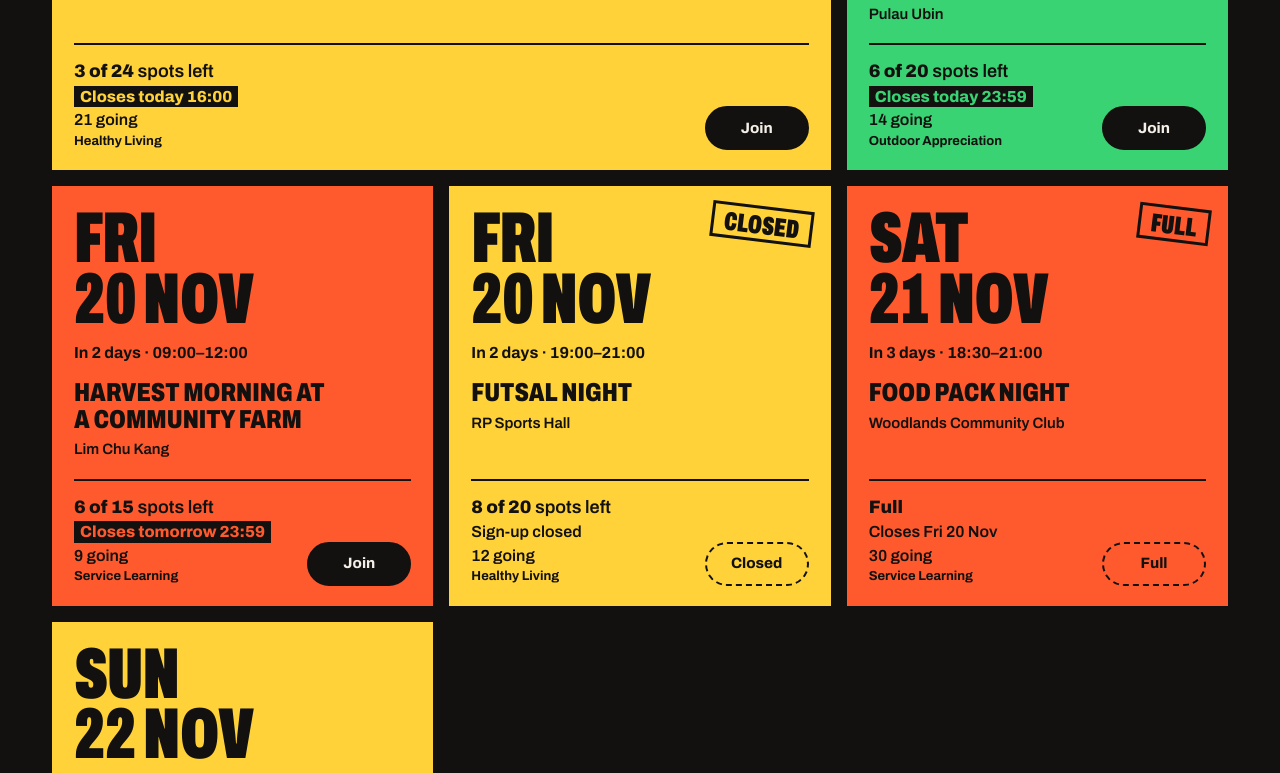
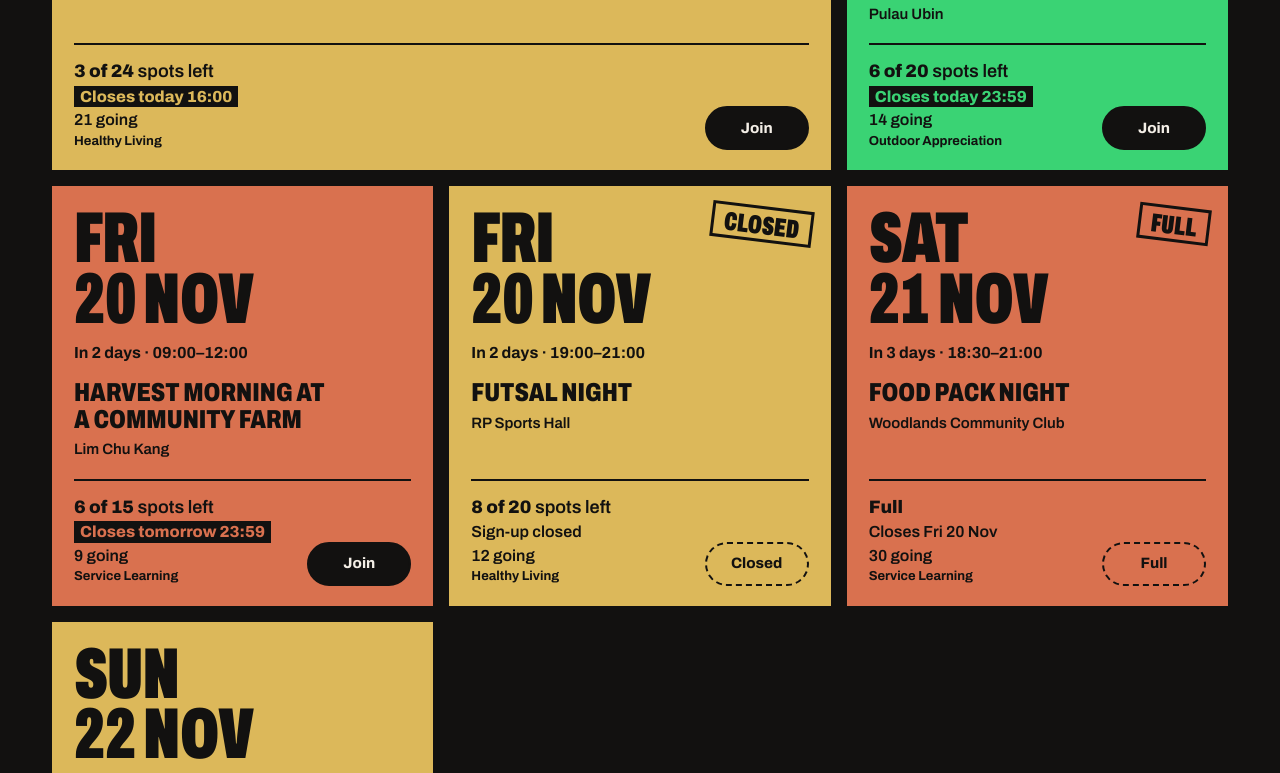
Before and after one commit to X-M2/C295-Front-end, a plain HTML site: page index.html in a window 1280 px wide. Shown: the part 708-1481 px from the top of the page. Drawn offline with Linux system fonts and the light colour scheme.

Commit message:
Soften the Service Learning red and Healthy Living yellow
Feedback from testers: the red and yellow posters were too bright.
Service Learning is now terracotta (#d9714f) and Healthy Living is
mustard (#dcb85a), close to the green's saturation. Dark text on both
stays readable (5.8:1 and 9.9:1). DESIGN.md and design.json match.

Co-Authored-By: Claude Opus 5.5 <noreply@anthropic.com>
Claude-Session: https://claude.ai/code/session_01PYv98t4QpQEDfbt9we56tt

```diff
--- a/css/app.css
+++ b/css/app.css
@@ -23,9 +23,9 @@
   --paper-3: #a39b90;
 
   /* Spot inks, one per area, and the ink printed on them */
-  --sl: #ff5a2e;   /* Service Learning */
+  --sl: #d9714f;   /* Service Learning */
   --oa: #3ad374;   /* Outdoor Appreciation */
-  --hl: #ffd23a;   /* Healthy Living */
+  --hl: #dcb85a;   /* Healthy Living */
   --cl: #c09bff;   /* Community Leadership */
   --on-ink: #121110;
 
```
Also changed, not shown: .impeccable/design.json, 1 other file.
